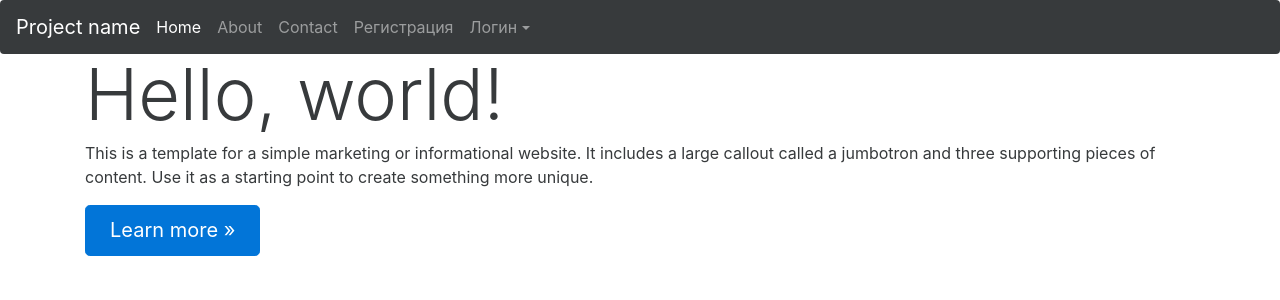
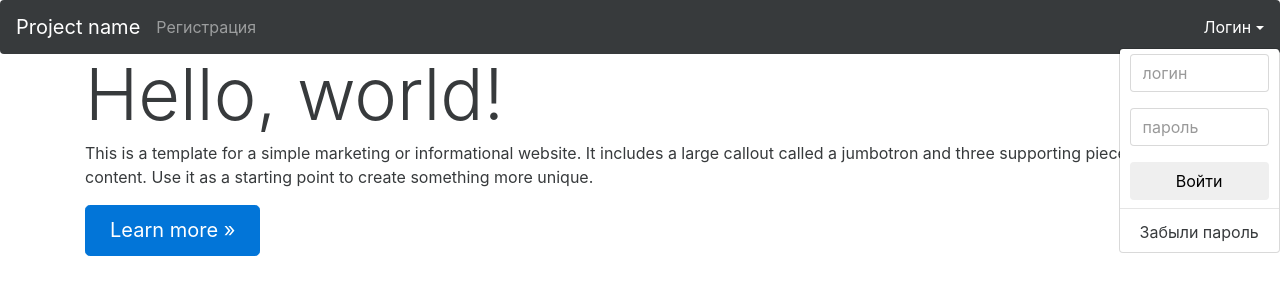
Before and after one commit to forestIn/baseTemplate, a Django app: page / in a window 1280 px wide, after a click on "Логин". Shown: the top 300 px of the page. Run offline with Django 3.2, Linux system fonts and the light colour scheme; some libraries are stand-ins or nearby versions.

Commit message:
add style to login form

```diff
--- a/static/css/custom.css
+++ b/static/css/custom.css
@@ -1,13 +1,6 @@
-a.list-group-item:focus,
-a.list-group-item:hover,
-button.list-group-item:focus,
-button.list-group-item:hover {
-  color: #555;
-  text-decoration: none;
-  background-color: #f5f5f5;
+.dropdown-menu form {
+  padding: 0 10px;
 }
-.label-pil {
-  padding-right: 0.6em;
-  padding-left: 0.6em;
-  border-radius: 10rem;
+.navbar-nav .nav-item+.nav-item {
+  padding-left: 85px;
 }
--- a/static/stylus/custom.styl
+++ b/static/stylus/custom.styl
@@ -1,9 +1,4 @@
-a.list-group-item:focus, a.list-group-item:hover, button.list-group-item:focus, button.list-group-item:hover
-    color: #555;
-    text-decoration: none;
-    background-color: #f5f5f5;
-
-.label-pil
-    padding-right .6em
-    padding-left .6em
-    border-radius 10rem
+.dropdown-menu form
+    padding 0 10px
+.navbar-nav .nav-item+.nav-item
+        padding-left 85px
--- a/templates/head_css.html
+++ b/templates/head_css.html
@@ -2,4 +2,5 @@
     <!-- Bootstrap core CSS -->
     <link href="{% static 'css/bootstrap.min.css' %}" rel="stylesheet"/>
     <link href="{% static 'css/jumbotron.css' %}" rel="stylesheet"/>
+    <link href="{% static 'css/custom.css' %}" rel="stylesheet"/>
  <!-- Your stuff: Third-party css libraries go here -->
--- a/templates/javascript.html
+++ b/templates/javascript.html
@@ -5,5 +5,6 @@
     <script src="{% static 'js/jquery.min.js' %}" ></script>
     <script src="{% static 'js/tether.min.js' %}" ></script>
     <script src="{% static 'js/bootstrap.min.js' %}"></script>
+    <script src="{% static 'js/main.js' %}"></script>
     <!-- IE10 viewport hack for Surface/desktop Windows 8 bug -->
     <script src="{% static 'js/ie10-viewport-bug-workaround.js' %}"></script>
--- a/templates/navbar.html
+++ b/templates/navbar.html
@@ -3,6 +3,7 @@
    <nav class="navbar navbar-static-top navbar-dark bg-inverse">
     <a class="navbar-brand" href="#">Project name</a>
     <ul class="nav navbar-nav">
+    {% if request.user.is_authenticated %}
       <li class="nav-item active">
         <a class="nav-link" href="#">Home <span class="sr-only">(current)</span></a>
       </li>
@@ -12,18 +13,17 @@
       <li class="nav-item">
         <a class="nav-link" href="#">Contact</a>
       </li>
-      {% if request.user.is_authenticated %}
-      <li class="nav-item">
+      <li class="nav-item pull-xs-right">
+        <a class="nav-link" href="{% url 'auth_logout' %}">Выйти</a>
+      </li>
+      <li class="nav-item pull-xs-right">
         <a class="nav-link" href="">{{ request.user }}</a>
-      </li>
-      <li class="nav-item">
-        <a class="nav-link" href="{% url 'auth_logout' %}">Выйти</a>
       </li>
       {% else %}
       <li class="nav-item">
         <a class="nav-link" href="{% url 'registration_register' %}">Регистрация</a>
       </li>
-      <li class="nav-item dropdown">
+      <li class="nav-item dropdown pull-xs-right">
           <a class="nav-link dropdown-toggle" data-toggle="dropdown" href="#" role="button" aria-haspopup="true" aria-expanded="false">Логин</a>
                 <div class="dropdown-menu">
                   <form class='navbar-form' method='POST' action='{% url "auth_login" %}'>{% csrf_token %}
@@ -35,6 +35,7 @@
                     </div>
                     <button type='submit' class='btn btn-default btn-block'>Войти</button>
                   </form>
+                  <div class="dropdown-divider"></div>
                   <a class="dropdown-item" href="{% url 'auth_password_reset' %}">Забыли пароль</a>
                 </div>
 
```
Also changed, not shown: functional_tests/test_simple_layout_and_styling.py (+6 -6 lines).
